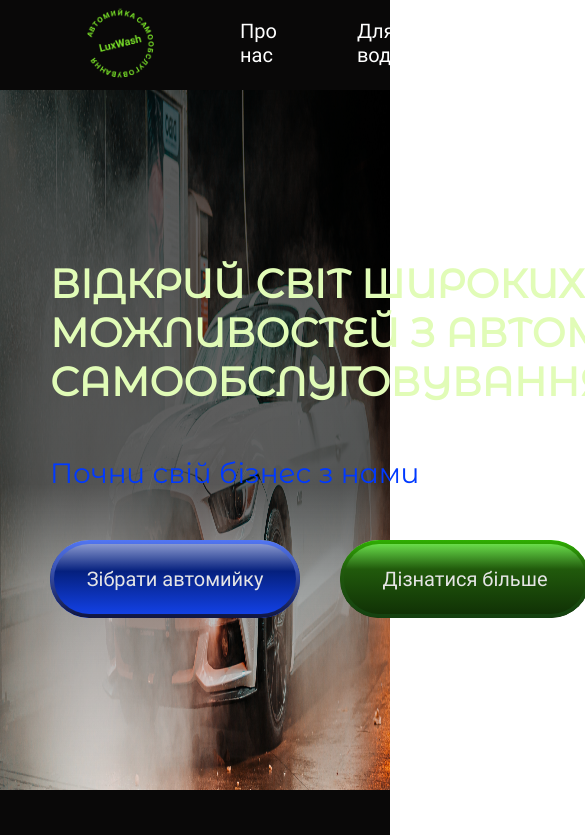
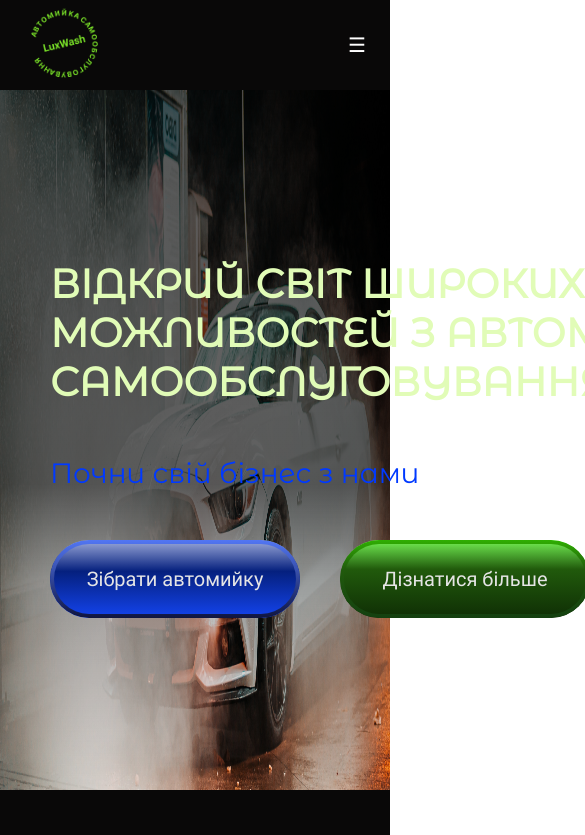
Before and after one commit to OlegGre4ka/lux-wash-app, a React (Create React App) app: page / in a window 390 px wide. Shown: the top 835 px of the page, 585 px wide, since content can reach past the window. Built offline with nearby package versions, Linux system fonts and the light colour scheme.

Commit message:
MobileMenu

```diff
--- a/src/appStyled.js
+++ b/src/appStyled.js
@@ -71,8 +71,9 @@ const HrefLink = styled.a.attrs(({href}) => ({
 `
 const FlexBox = styled.div`
   display: flex;
-  flex-direction: ${props => props.flexDirection ? props.flexDirection : ""};
-  align-items: ${props => props.alignItems ? props.alignItems : ""};
+  justify-content ${props => props.justifyContent ? props.justifyContent : null};
+  flex-direction: ${props => props.flexDirection ? props.flexDirection : null};
+  align-items: ${props => props.alignItems ? props.alignItems : null};
   width: ${props => props.width ? props.width : ""};
   padding: ${props => props.padding ? props.padding : ""};
 `
--- /dev/null
+++ b/src/components/Navbar/MobileMenu/index.jsx
@@ -0,0 +1,27 @@
+import React from "react";
+import { useLocation } from "react-router-dom";
+import { FlexBox } from "./../../../appStyled";
+import { MobileMenuWrapper, HamburgerMenu, MenuLink } from "./../styled";
+
+export default function MobileMenu({ close, isMenu }) {
+    const { pathname } = useLocation();
+
+    return (
+        <MobileMenuWrapper isMenu={isMenu}>
+            <FlexBox justifyContent="flex-end"  width="100%">
+                <HamburgerMenu onClick={close} fontSize="36px" marginTop="14px">&times;</HamburgerMenu>
+            </FlexBox>
+            <MenuLink to="/about" isActive={pathname === "/about"} marginTop="45px" marginBottom="36px" onClick={close}>Про нас</MenuLink>
+
+            <MenuLink to="/drivers" isActive={pathname === "/drivers"} marginBottom="36px" onClick={close}>Для водіїв</MenuLink>
+
+            <MenuLink to="/business" isActive={pathname === "/business"} marginBottom="36px" onClick={close}>Для бізнесу</MenuLink>
+
+            <MenuLink to="/technologies" isActive={pathname === "/technologies"} marginBottom="36px" onClick={close}>Технології</MenuLink>
+
+            <MenuLink to="/services" isActive={pathname === "/services"} marginBottom="36px" onClick={close}>Послуги</MenuLink>
+
+            <MenuLink to="/contacts" isActive={pathname === "/contacts"} onClick={close}>Контакти</MenuLink>
+        </MobileMenuWrapper>
+    )
+}
--- a/src/components/Navbar/index.jsx
+++ b/src/components/Navbar/index.jsx
@@ -1,11 +1,16 @@
-import React from "react";
+import React, { useState } from "react";
 import { useLocation } from "react-router-dom";
-import { NavbarWrapper, MenuLink, MenuLinksBlock } from "./styled.js";
+import { NavbarWrapper, MenuLink, MenuLinksBlock, HamburgerMenu } from "./styled.js";
 import LogoNavBar from "./../../assets/LogoNavBar.png";
+import MobileMenu from "./MobileMenu";
 
 export default function Navbar() {
-    const { pathname }=useLocation();
+    const { pathname } = useLocation();
+
+    const [isMenu, setIsMenu] = useState(false);
+
     return (
+        <>
             <NavbarWrapper>
                 <MenuLink to="/" isBorderBottom={true}><img src={LogoNavBar} width="80" height="80" alt="LogoNavBar" /></MenuLink>
              <MenuLinksBlock>
@@ -21,6 +26,9 @@ export default function Navbar() {
 
                     <MenuLink to="/contacts" isActive={pathname === "/contacts"}>Контакти</MenuLink>
                 </MenuLinksBlock>
+                <HamburgerMenu onClick={() => setIsMenu(!isMenu)}>&#9776;</HamburgerMenu>
             </NavbarWrapper>
+            {isMenu && <MobileMenu close={() => setIsMenu(!isMenu)} isMenu={isMenu} />}
+        </>
     )
 }
--- a/src/components/Navbar/styled.js
+++ b/src/components/Navbar/styled.js
@@ -5,6 +5,7 @@ const NavbarWrapper = styled.nav`
  display: flex;
  justify-content: space-between;
  align-items: center;
+ width: 100%;
  height: 90px;
  background-color: #090808;
 `
@@ -24,11 +25,16 @@ const MenuLink = styled(Link)`
  font-family: 'Roboto';
  font-size: 20px;
  font-weight: 400;
+ width: 100%;
+ width: fit-content;
  color: ${props => props.isActive ? "#00b900" : "white"};
  border-bottom: ${props => props.isBorderBottom ? "none" : `2px solid  ${props.isActive ? "#00b900" : "transparent"}`};
  text-decoration: none;
  padding-bottom: 3px;
  margin-left: 80px;
+ margin-top: ${({marginTop}) => marginTop ? marginTop : ""};
+ margin-bottom: ${({marginBottom}) => marginBottom ? marginBottom : ""};
+
  &:last-child {
      margin-right: 101px;
  }
@@ -37,11 +43,44 @@ const MenuLink = styled(Link)`
      padding-bottom: 3px;
      animation:  ${props => !props.isActive && borderAnimation} .4s 1 linear forwards;
  }
+
+ @media (max-width:480px){
+  margin-left: 24px;
+}
 `
 
 const MenuLinksBlock = styled.div`
  display: flex;
  align-items: center;
  height: 90px;
+
+ @media (max-width:480px){
+   display: none;
+ }
 `
-export { NavbarWrapper, MenuLink, MenuLinksBlock }
+const MobileMenuWrapper = styled.div`
+ display: flex;
+ flex-direction: column;
+ background-color: #090808;
+ height: 100%;
+ width: ${({isMenu}) => isMenu ? "100%" : "0%"};
+ position: fixed;
+ z-index: 1;
+ top: 0;
+ left: 0;
+ overflow-x: hidden;
+ transition: 2s;
+`
+const HamburgerMenu = styled.div`
+ font-size: ${({fontSize}) => fontSize ? fontSize : "20px"};
+ color: white;
+ margin-top: ${({marginTop}) => marginTop ? marginTop : "0px"};;
+ margin-right: 24px;
+ text-align: right;
+ cursor: pointer;
+
+ @media (min-width:480px){
+  display: none;
+}
+`
+export { NavbarWrapper, MenuLink, MenuLinksBlock, MobileMenuWrapper, HamburgerMenu }
```
Lines whose indentation alone changed are shown as unchanged.
